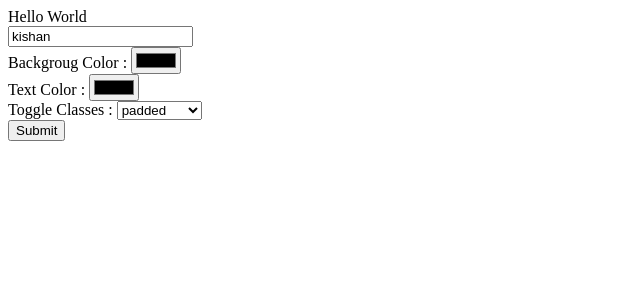
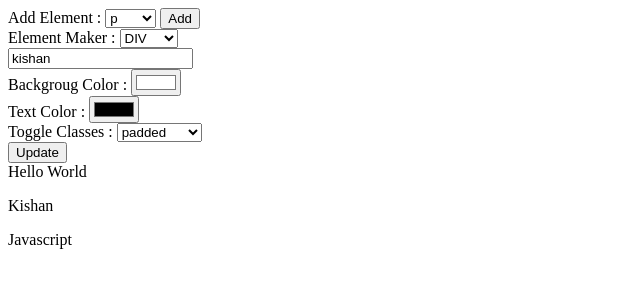
Before and after one commit to kishanjasani/Javascript-Learning, a plain HTML site: page JS-Basic/dom.html in a window 1280 px wide. Shown: the whole page, without its empty margins (0-640 px from the left). Drawn offline with Linux system fonts and the light colour scheme.

Commit message:
Dynamically created a element

```diff
--- a/JS-Basic/dom.html
+++ b/JS-Basic/dom.html
@@ -19,24 +19,38 @@
 	</style>
 </head>
 <body>
-	<div>Hello World</div>
+	Add Element :  <select name="addElement"></select>
+	<button name="adder">Add</button>
+	<br>
+	Element Maker : <select name="eleMaker"></select>
+	<br>
 	<input type="text" name="outputText" value="kishan">
 	<br>
-	Backgroug Color : <input type="color" name="bg">
+	Backgroug Color : <input type="color" name="bg" value="#ffffff">
 	<br>
-	Text Color : <input type="color" name="txt">
+	Text Color : <input type="color" name="txt" value="#000000">
 	<br>
 	Toggle Classes : <select name="classes"></select>
 	<br>
-	<button class="btn">Submit</button>
+	<button class="btn">Update</button>
+	<div id="main">
+		<div>Hello World</div>
+		<p>Kishan</p>
+		<span>Javascript</span>
+	</div>
 	<script>
-		const selElement = document.querySelector( "div" );
-		const selnput    = document.querySelector( "input[name=outputText]" );
-		const seBG       = document.querySelector( "input[name=bg]" )
-		const seTxt      = document.querySelector( "input[name=txt]" )
-		const btn        = document.querySelector( ".btn" );
-		const classArray = [ "padded", "addBorder", "bigger" ];
-		const selSelect  = document.querySelector( "select[name=classes]" );
+		const selElement     = document.querySelector( "div" );
+		const selnput        = document.querySelector( "input[name=outputText]" );
+		const seBG           = document.querySelector( "input[name=bg]" )
+		const seTxt          = document.querySelector( "input[name=txt]" )
+		const btn            = document.querySelector( ".btn" );
+		const adder          = document.querySelector( "button[name=adder]" );
+		const classArray     = [ "padded", "addBorder", "bigger" ];
+		const elementArray   = [ "p", "div", "span" ];
+		const selSelect      = document.querySelector( "select[name=classes]" );
+		const eleMaker       = document.querySelector( "select[name=eleMaker]" );
+		const addElement     = document.querySelector( "select[name=addElement]" );
+		let nodeLister;
 
 		document.addEventListener( "DOMContentLoaded", function() {
 			console.log( "DOM Loaded" );
@@ -47,16 +61,40 @@
 				opt.innerHTML = item;
 				selSelect.appendChild( opt );
 			} );
+
+			elementArray.forEach( function( item ) {
+				let opt = document.createElement( "option" );
+				opt.value = item;
+				opt.innerHTML = item;
+				addElement.appendChild( opt );
+			} );
+
+			//nodeLister = document.querySelectorAll( "#main > *" );
+			dropDownBuilder();
 		} );
+
+		function dropDownBuilder() {
+			eleMaker.innerHTML = "";
+			nodeLister = document.querySelectorAll( "#main > *" );
+			nodeLister.forEach( function( item, index ) {
+				console.log( item );
+				console.log( index );
+				let selOption   = document.createElement( "option" );
+				selOption.value = index;
+				selOption.innerText   = item.tagName;
+				eleMaker.appendChild( selOption );
+			} );
+		}
 
 		btn.addEventListener( "click", function() {
 			console.log( event.target );
 			console.log( this );
 			console.log( btn );
-			selElement.textContent           = selnput.value;
-			selElement.style.backgroundColor = seBG.value;
-			selElement.style.color           = seTxt.value;
-			selElement.classList.toggle( selSelect.value )
+			let tempElement = nodeLister[eleMaker.value];
+			//tempElement.textContent           = selnput.value;
+			tempElement.style.backgroundColor = seBG.value;
+			tempElement.style.color           = seTxt.value;
+			tempElement.classList.toggle( selSelect.value )
 			console.log( selElement.classList );
 			console.log( selSelect.value );
 		} );
```
